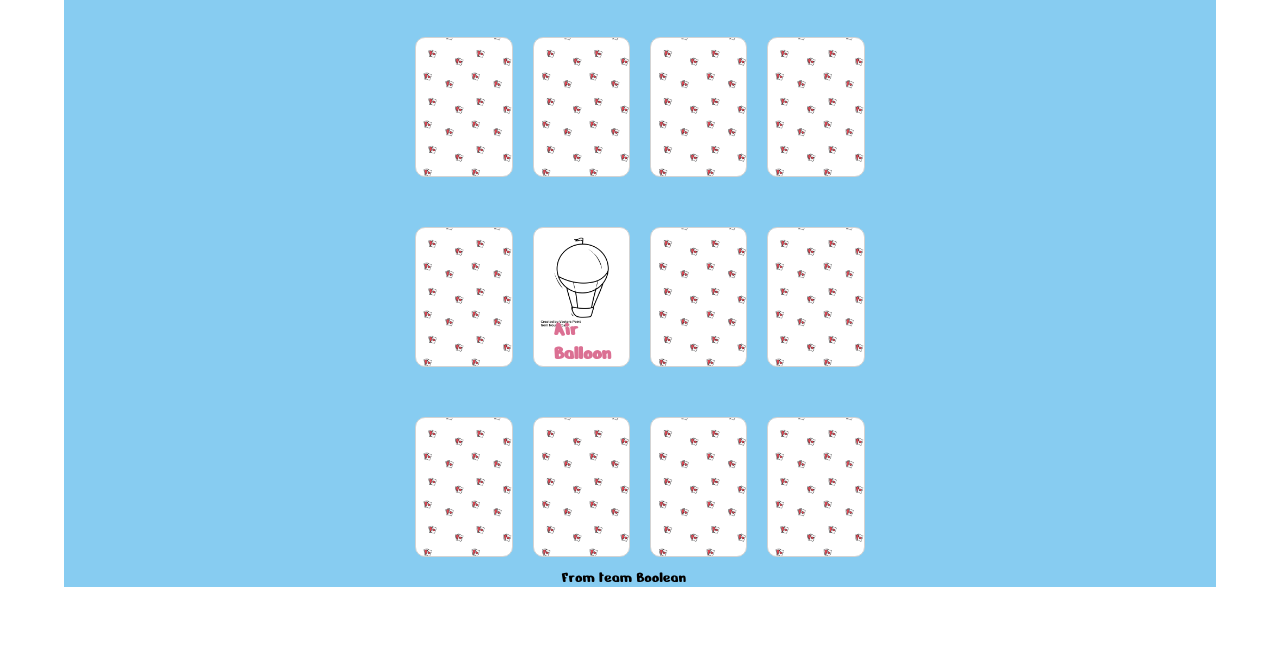
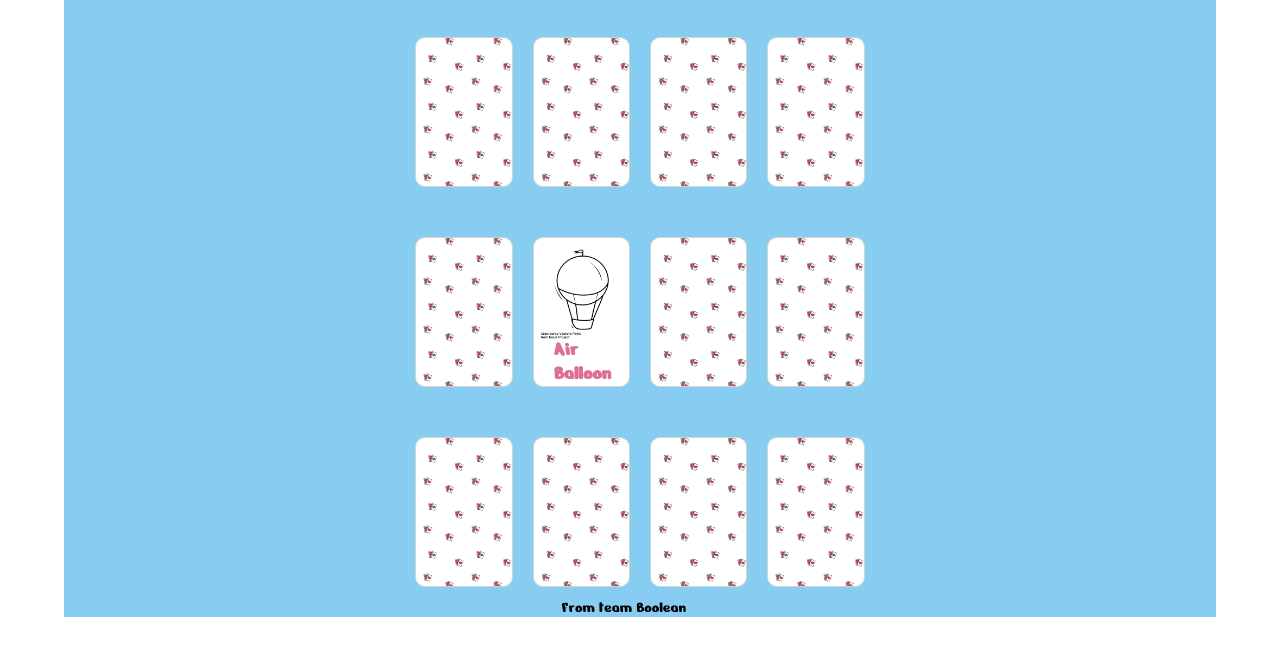
Before and after one commit to RobertoZeppilli/html-css-memory, a plain HTML site: page index.html in a window 1280 px wide. Shown: the part 103-758 px from the top of the page. Drawn offline with Linux system fonts and the light colour scheme.

Commit message:
Height of main box

```diff
--- a/css/style.css
+++ b/css/style.css
@@ -34,7 +34,7 @@ body {
 /* boxes-container */
 .main-box {
     width: 45%;
-    height: 180px;
+    height: 190px;
     margin: 10px auto;
     padding: 20px;
 }
```
